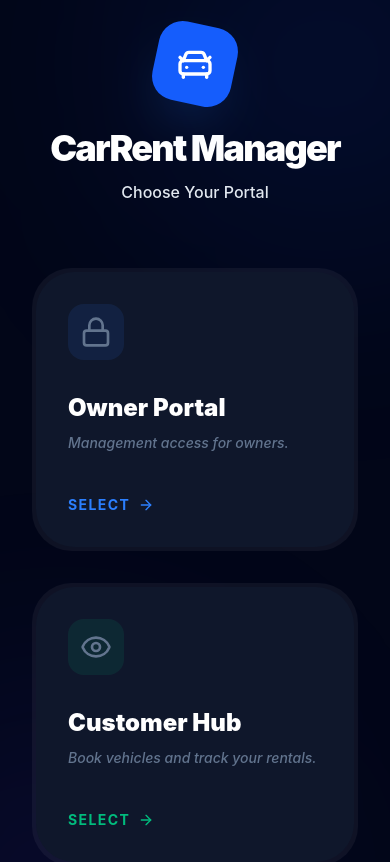
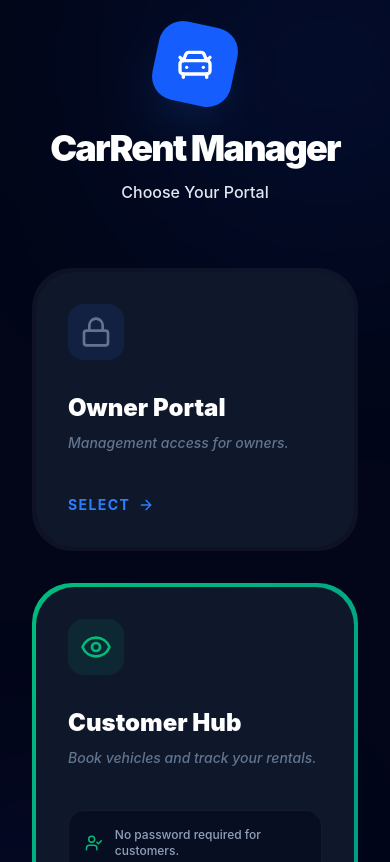
Before and after one commit to vemulaharshavardhangoud/car-rent-manager, a React (Vite) app: page /#/login in a window 390 px wide. Shown: the top 862 px of the page. Built offline with nearby package versions, Linux system fonts and the light colour scheme; no server answers; the database is empty.

Commit message:
fix: set Customer Hub as default selection and improve mobile header padding

```diff
--- a/src/components/Header.jsx
+++ b/src/components/Header.jsx
@@ -45,7 +45,7 @@ const Header = ({ setSidebarOpen }) => {
   };
 
   return (
-    <header className="h-16 bg-card-bg border-b border-border-main shadow-sm flex items-center justify-between px-4 lg:px-8 z-30 sticky top-0 transition-colors duration-300">
+    <header className="h-16 bg-card-bg border-b border-border-main shadow-sm flex items-center justify-between px-6 lg:px-8 z-30 sticky top-0 transition-colors duration-300">
       <div className="flex items-center gap-4">
         <button
           className="lg:hidden p-2 hover:bg-main-bg rounded-md text-text-muted transition-colors"
--- a/src/pages/Login.jsx
+++ b/src/pages/Login.jsx
@@ -4,7 +4,7 @@ import { useNavigate, Navigate } from 'react-router-dom';
 import { Lock, Eye, Shield, CarFront, ArrowRight, UserCheck } from 'lucide-react';
 
 const Login = () => {
-  const [selectedRole, setSelectedRole] = useState(null); // 'OWNER' or 'CUSTOMER'
+  const [selectedRole, setSelectedRole] = useState('CUSTOMER'); // Default to Customer Hub
   const [password, setPassword] = useState('');
   const [showPassword, setShowPassword] = useState(false);
   const [error, setError] = useState('');
```
